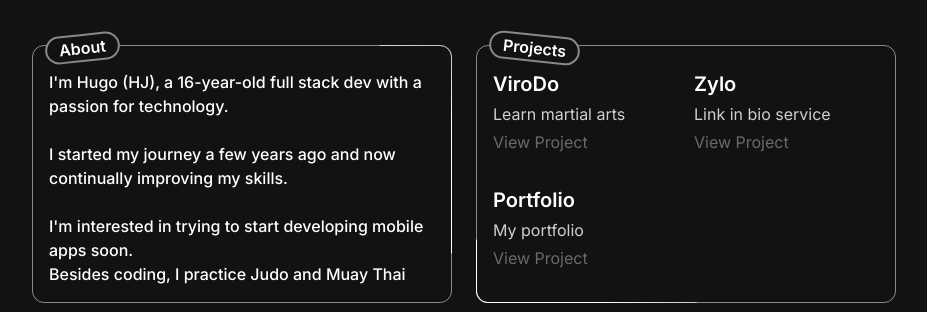
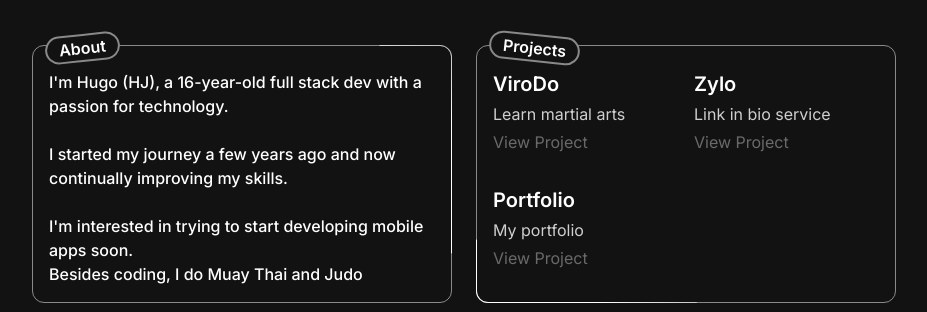
Before and after one commit to hugoqdesh/portfolio, a Next.js app: page / in a window 1280 px wide. Shown: the part 211-523 px from the top of the page, without its empty margins (176-1103 px from the left). Built offline with nearby package versions, Linux system fonts and the light colour scheme.

Commit message:
Update page.tsx

```diff
--- a/app/page.tsx
+++ b/app/page.tsx
@@ -77,7 +77,7 @@ export default function Home() {
                 <br /> I&apos;m interested in trying to start developing mobile
                 apps soon.
                 <br />
-                Besides coding, I practice Judo and Muay Thai
+                Besides coding, I do Muay Thai and Judo
               </p>
 
               <BorderBeam size={250} duration={15} delay={0} />
```
